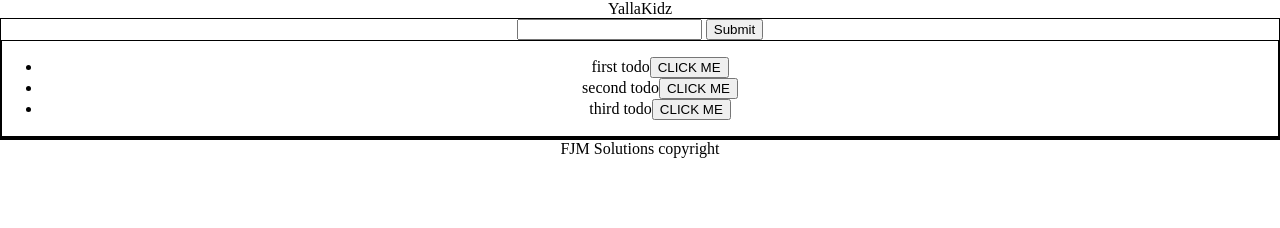
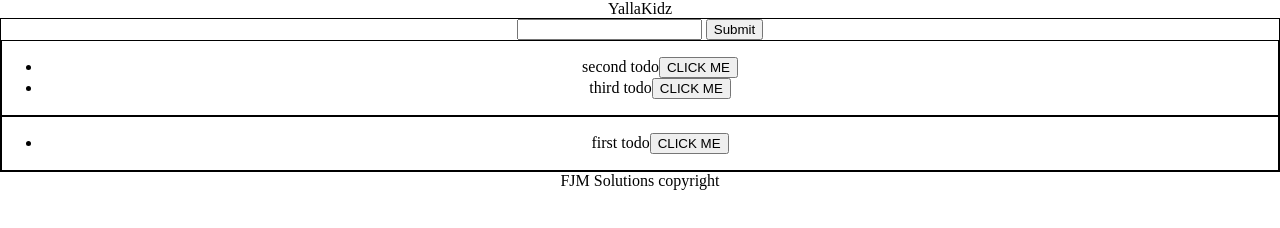
Before and after one commit to facn5/KidzPlanner, a website: page index.html in a window 1280 px wide. Drawn offline with Linux system fonts and the light colour scheme.

Commit message:
adding the split of todo/done Related #17

```diff
--- a/dom.js
+++ b/dom.js
@@ -4,20 +4,24 @@
 
 (function() {
   // This is the dom node where we will keep our todo
-  var container = document.getElementById('todo-container');
+  var todoContainer = document.getElementById('todo-container');
+  var completedContainer = document.getElementById('completed-container');
   var addTodoForm = document.getElementById('add-todo');
 
   var state = [{
       id: -3,
-      description: 'first todo'
+      description: 'first todo',
+      done:true
     },
     {
       id: -2,
-      description: 'second todo'
+      description: 'second todo',
+      done:false
     },
     {
       id: -1,
-      description: 'third todo'
+      description: 'third todo',
+      done:false
     },
   ]; // this is our initial todoList
 
@@ -83,15 +87,22 @@
 
   // you do not need to change this function
   var renderState = function(state) {
+
     var todoListNode = document.createElement('ul');
+    var completedListNode = document.createElement('ul');
 
     state.forEach(function(todo) {
-      todoListNode.appendChild(createTodoNode(todo));
+      if (todo.done)
+        completedListNode.appendChild(createTodoNode(todo));
+      else {
+        todoListNode.appendChild(createTodoNode(todo));
+      }
     });
 
     // you may want to add a class for css
-    container.replaceChild(todoListNode, container.firstChild);
+    todoContainer.replaceChild(todoListNode, todoContainer.firstChild);
+    completedContainer.replaceChild(completedListNode, completedContainer.firstChild);
   };
 
-  if (container) renderState(state);
+  if (todoContainer) renderState(state);
 })();
```
Also changed, not shown: index.html (+2 -2 lines).
